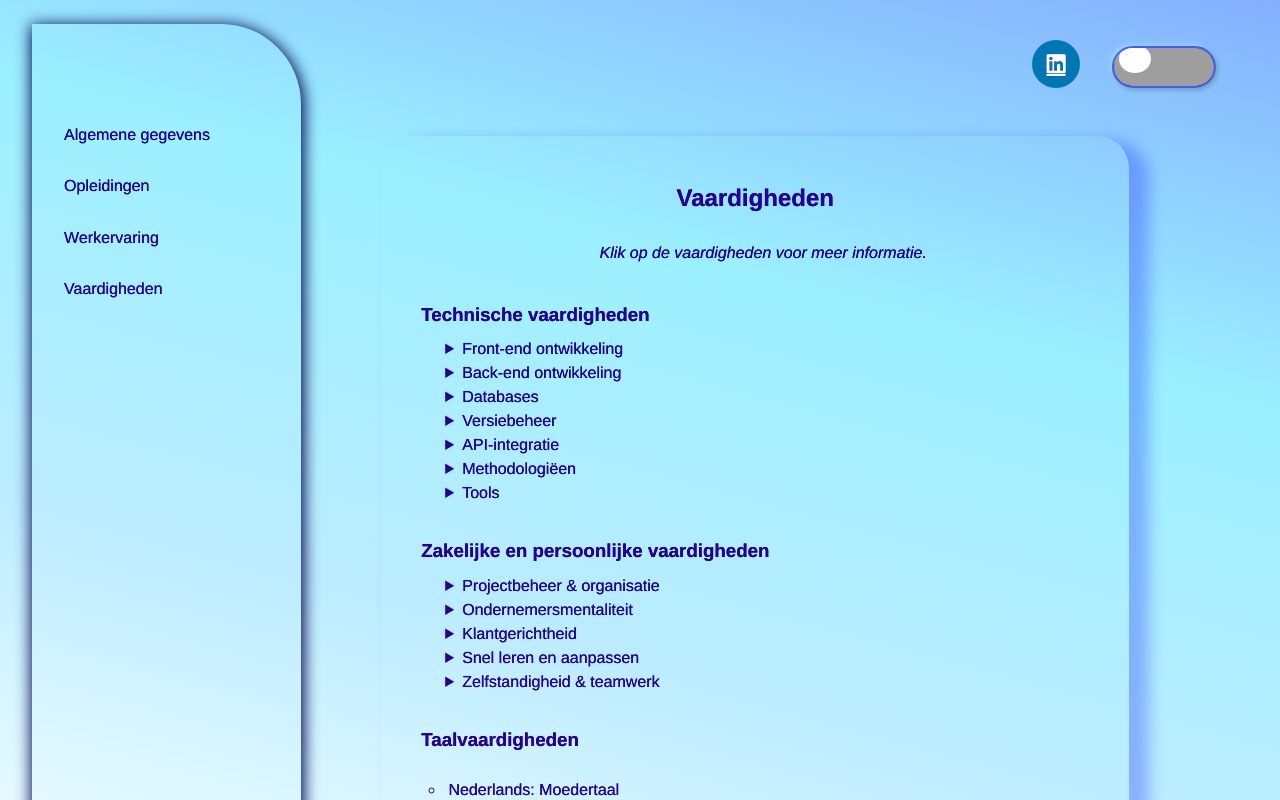
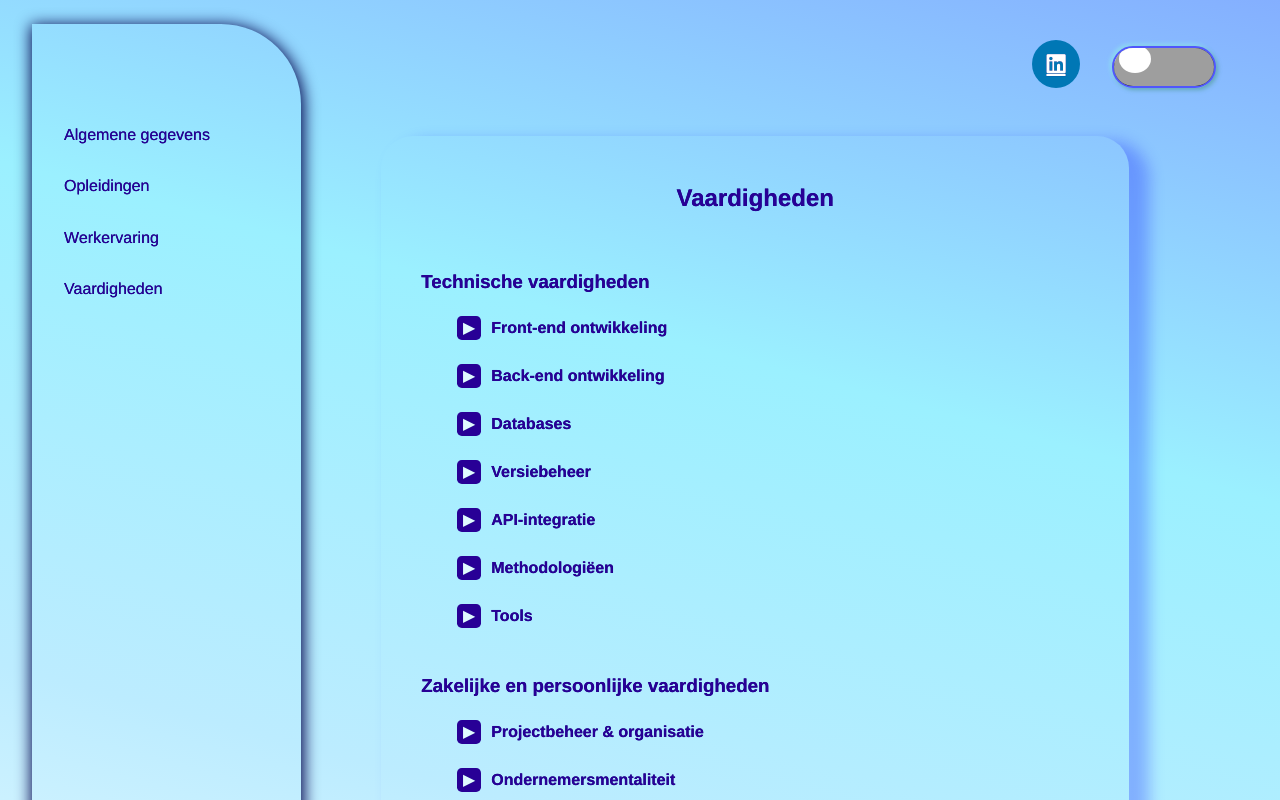
Before and after one commit to karavdv/curriculum-vitae, a React (Vite) app: page /vaardigheden in a window 1280 px wide. Shown: the top 800 px of the page. Built offline with nearby package versions, Linux system fonts and the light colour scheme; grey boxes are pictures that could not be loaded.

Commit message:
vaardigheden intuïtiever klikbaar

```diff
--- a/src/components/Vaardigheden.jsx
+++ b/src/components/Vaardigheden.jsx
@@ -25,7 +25,6 @@ export const Vaardigheden = () => {
   return (
     <section className="vaardigheden">
       <h2>Vaardigheden</h2>
-      <p className="info">Klik op de vaardigheden voor meer informatie.</p>
 
       <h3>Technische vaardigheden</h3>
       {Object.entries(technischeVaardigheden).map(([categorie, vaardigheden], index) => (
--- a/src/css/index.css
+++ b/src/css/index.css
@@ -21,6 +21,8 @@
   --box-shadow-nav: #03054e;
   --box-shadow-navlink: #0077b6;
   --box-shadow-section: #020bfa44;
+  --box-shadow-summary:rgba(50, 41, 136, 0.2);
+  --achtergrond-summary-after:#3cf19d;
   --achtergrond-nav: transparent;
   --hamburger-menu: #280096;
   --kleur-download: #280096;
@@ -29,12 +31,13 @@
 [data-theme="dark"] {
   --tekst-kleur: rgba(255, 255, 255, 0.87);
   --achtergrondkleur: radial-gradient(circle at top left, #90e1efe5, #051b72, #03124e, #01061d, #01030f);
-  /*--achtergrondkleur:#01061d ;*/
   --achtergrondkleur-hover: #ffffff;
   --contrast-tekst-hover: #3f5efb;
   --box-shadow-nav: #000000;
   --box-shadow-navlink: #3f5efb;
   --box-shadow-section: #2b49df94;
+  --box-shadow-summary: rgba(255, 253, 253, 0.2);
+  --achtergrond-summary-after:#abffd8;
   --achtergrond-nav: linear-gradient(30deg, #0048bd, #011c33);
   --hamburger-menu: rgba(255, 255, 255, 0.87);
 }
--- a/src/css/vaardigheden.css
+++ b/src/css/vaardigheden.css
@@ -4,6 +4,33 @@
 
 summary {
     cursor: pointer;
+    font-weight: bold;
+    padding: 12px;
+    display: flex;
+    align-items: center;
+    border-radius: 0.5rem;
+    box-shadow: 0 2px 4px var(--box-shadow-summary);
+    position: relative;
+}
+
+summary::before {
+    content: "▶";
+    color: var(--contrast-tekst-hover);
+    display: inline-block;
+    width: 24px;
+    height: 24px;
+    text-align: center;
+    font-size: 16px;
+    background: var(--tekst-kleur);
+    border-radius: 0.3rem;
+    margin-right: 10px;
+    transition: transform 0.3s ease;
+}
+
+details[open] summary::before {
+    transform: rotate(90deg);
+    background: var(--achtergrond-summary-after);
+    box-shadow: inset 2px 2px 5px rgba(0, 0, 0, 0.3);
 }
 
 .vaardigheden li {
@@ -17,6 +44,10 @@ details {
     margin-left: 2.5rem;
 }
 
-.info {
-    font-style: italic;
+
+@media (min-width: 700px) {
+    summary {
+        box-shadow: none;
+    }
+
 }
```
